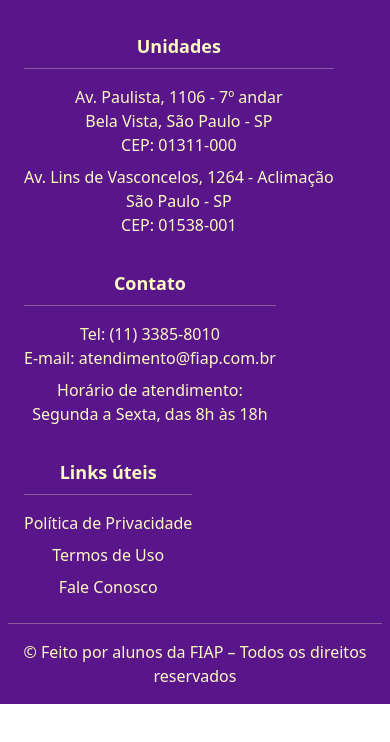
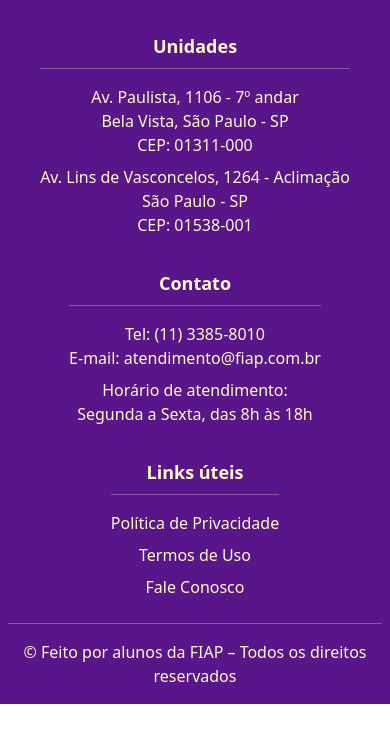
Before and after one commit to ChallengeAnaGuJoao/challenger-front-end-2-sem, a React (Vite) app: page / in a window 390 px wide. Shown: the top 742 px of the page. Built offline with nearby package versions, Linux system fonts and the light colour scheme.

Commit message:
refactor: improve responsiveness

```diff
--- a/src/components/footer.tsx
+++ b/src/components/footer.tsx
@@ -1,9 +1,9 @@
 export function Footer() {
   return (
     <footer className="bg-purple-900 pt-8 pb-4 px-2">
-      <div className="max-w-7xl mx-auto flex flex-col md:flex-row justify-between items-start md:items-stretch gap-8 md:gap-0 border-b border-yellow-100/30 pb-6">
+      <div className="max-w-7xl mx-auto flex flex-col md:flex-row items-center md:items-start gap-8 md:gap-0 border-b border-yellow-100/30 pb-6">
 
-        <div className="flex-1 flex flex-col items-center md:items-center px-4">
+        <div className="flex-1 flex flex-col items-center md:items-center px-4 ">
           <h3 className="text-yellow-100 text-lg md:text-xl font-bold mb-4 border-b border-yellow-100/30 w-full text-center pb-2">Unidades</h3>
           <p className="text-yellow-100 text-center text-base mb-2">
             Av. Paulista, 1106 - 7º andar<br />
```
